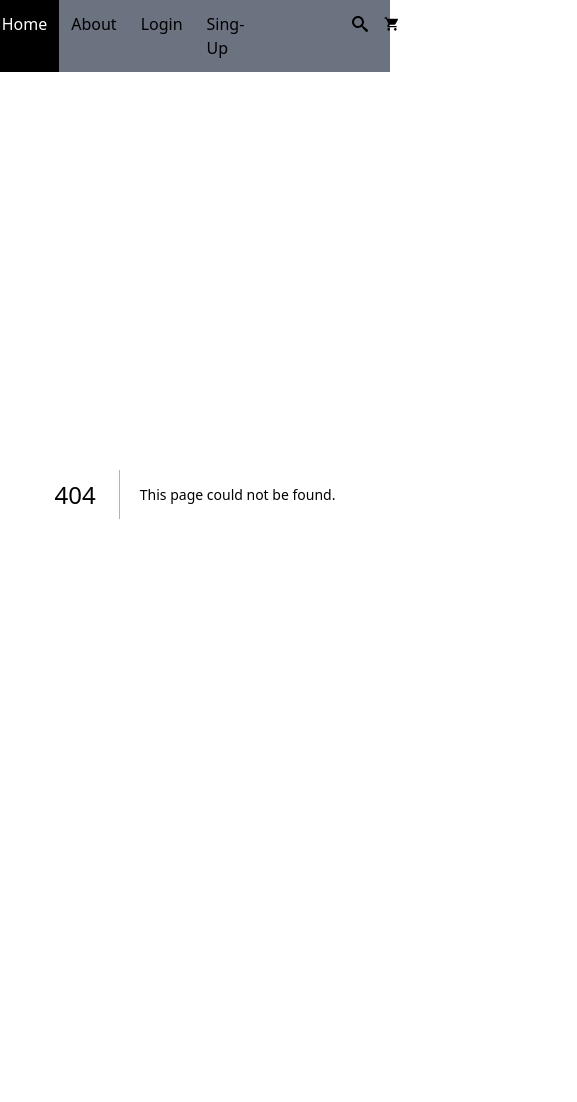
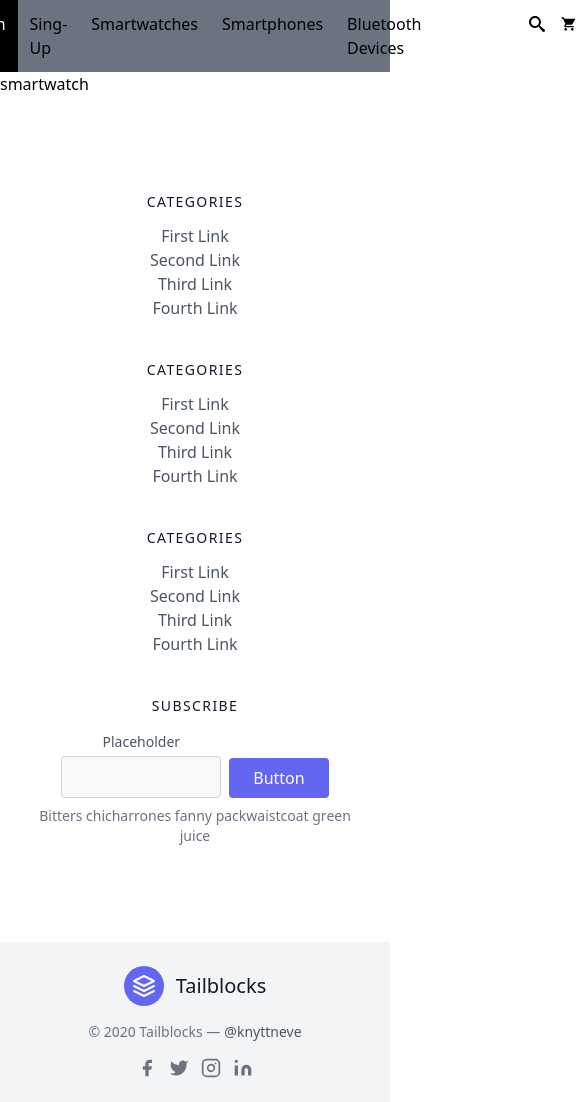
Before and after one commit to sumanmalakar/Project_Exhibition, a Next.js app: page /smartwatch in a window 390 px wide. Before the commit this address had no page. Shown: the whole page, 577 px wide, since content can reach past the window. Before the commit the page ends 916 px from the top, so only its background shows below. Built offline with nearby package versions, Linux system fonts and the light colour scheme.

Commit message:
added footer and mobile watch bluetooth device pages

```diff
--- /dev/null
+++ b/components/footer.jsx
@@ -0,0 +1,114 @@
+import React from 'react'
+
+export default function footer() {
+  return (
+    // <div>footer</div>
+    <footer class="text-gray-600 body-font">
+  <div class="container px-5 py-24 mx-auto">
+    <div class="flex flex-wrap md:text-left text-center order-first">
+      <div class="lg:w-1/4 md:w-1/2 w-full px-4">
+        <h2 class="title-font font-medium text-gray-900 tracking-widest text-sm mb-3">CATEGORIES</h2>
+        <nav class="list-none mb-10">
+          <li>
+            <a class="text-gray-600 hover:text-gray-800">First Link</a>
+          </li>
+          <li>
+            <a class="text-gray-600 hover:text-gray-800">Second Link</a>
+          </li>
+          <li>
+            <a class="text-gray-600 hover:text-gray-800">Third Link</a>
+          </li>
+          <li>
+            <a class="text-gray-600 hover:text-gray-800">Fourth Link</a>
+          </li>
+        </nav>
+      </div>
+      <div class="lg:w-1/4 md:w-1/2 w-full px-4">
+        <h2 class="title-font font-medium text-gray-900 tracking-widest text-sm mb-3">CATEGORIES</h2>
+        <nav class="list-none mb-10">
+          <li>
+            <a class="text-gray-600 hover:text-gray-800">First Link</a>
+          </li>
+          <li>
+            <a class="text-gray-600 hover:text-gray-800">Second Link</a>
+          </li>
+          <li>
+            <a class="text-gray-600 hover:text-gray-800">Third Link</a>
+          </li>
+          <li>
+            <a class="text-gray-600 hover:text-gray-800">Fourth Link</a>
+          </li>
+        </nav>
+      </div>
+      <div class="lg:w-1/4 md:w-1/2 w-full px-4">
+        <h2 class="title-font font-medium text-gray-900 tracking-widest text-sm mb-3">CATEGORIES</h2>
+        <nav class="list-none mb-10">
+          <li>
+            <a class="text-gray-600 hover:text-gray-800">First Link</a>
+          </li>
+          <li>
+            <a class="text-gray-600 hover:text-gray-800">Second Link</a>
+          </li>
+          <li>
+            <a class="text-gray-600 hover:text-gray-800">Third Link</a>
+          </li>
+          <li>
+            <a class="text-gray-600 hover:text-gray-800">Fourth Link</a>
+          </li>
+        </nav>
+      </div>
+      <div class="lg:w-1/4 md:w-1/2 w-full px-4">
+        <h2 class="title-font font-medium text-gray-900 tracking-widest text-sm mb-3">SUBSCRIBE</h2>
+        <div class="flex xl:flex-nowrap md:flex-nowrap lg:flex-wrap flex-wrap justify-center items-end md:justify-start">
+          <div class="relative w-40 sm:w-auto xl:mr-4 lg:mr-0 sm:mr-4 mr-2">
+            <label for="footer-field" class="leading-7 text-sm text-gray-600">Placeholder</label>
+            <input type="text" id="footer-field" name="footer-field" class="w-full bg-gray-100 bg-opacity-50 rounded border border-gray-300 focus:bg-transparent focus:ring-2 focus:ring-indigo-200 focus:border-indigo-500 text-base outline-none text-gray-700 py-1 px-3 leading-8 transition-colors duration-200 ease-in-out"></input>
+          </div>
+          <button class="lg:mt-2 xl:mt-0 flex-shrink-0 inline-flex text-white bg-indigo-500 border-0 py-2 px-6 focus:outline-none hover:bg-indigo-600 rounded">Button</button>
+        </div>
+        <p class="text-gray-500 text-sm mt-2 md:text-left text-center">Bitters chicharrones fanny pack
+          <br class="lg:block hidden"></br>waistcoat green juice
+        </p>
+      </div>
+    </div>
+  </div>
+  <div class="bg-gray-100">
+    <div class="container px-5 py-6 mx-auto flex items-center sm:flex-row flex-col">
+      <a class="flex title-font font-medium items-center md:justify-start justify-center text-gray-900">
+        <svg xmlns="http://www.w3.org/2000/svg" fill="none" stroke="currentColor" stroke-linecap="round" stroke-linejoin="round" stroke-width="2" class="w-10 h-10 text-white p-2 bg-indigo-500 rounded-full" viewBox="0 0 24 24">
+          <path d="M12 2L2 7l10 5 10-5-10-5zM2 17l10 5 10-5M2 12l10 5 10-5"></path>
+        </svg>
+        <span class="ml-3 text-xl">Tailblocks</span>
+      </a>
+      <p class="text-sm text-gray-500 sm:ml-6 sm:mt-0 mt-4">© 2020 Tailblocks —
+        <a href="https://twitter.com/knyttneve" rel="noopener noreferrer" class="text-gray-600 ml-1" target="_blank">@knyttneve</a>
+      </p>
+      <span class="inline-flex sm:ml-auto sm:mt-0 mt-4 justify-center sm:justify-start">
+        <a class="text-gray-500">
+          <svg fill="currentColor" stroke-linecap="round" stroke-linejoin="round" stroke-width="2" class="w-5 h-5" viewBox="0 0 24 24">
+            <path d="M18 2h-3a5 5 0 00-5 5v3H7v4h3v8h4v-8h3l1-4h-4V7a1 1 0 011-1h3z"></path>
+          </svg>
+        </a>
+        <a class="ml-3 text-gray-500">
+          <svg fill="currentColor" stroke-linecap="round" stroke-linejoin="round" stroke-width="2" class="w-5 h-5" viewBox="0 0 24 24">
+            <path d="M23 3a10.9 10.9 0 01-3.14 1.53 4.48 4.48 0 00-7.86 3v1A10.66 10.66 0 013 4s-4 9 5 13a11.64 11.64 0 01-7 2c9 5 20 0 20-11.5a4.5 4.5 0 00-.08-.83A7.72 7.72 0 0023 3z"></path>
+          </svg>
+        </a>
+        <a class="ml-3 text-gray-500">
+          <svg fill="none" stroke="currentColor" stroke-linecap="round" stroke-linejoin="round" stroke-width="2" class="w-5 h-5" viewBox="0 0 24 24">
+            <rect width="20" height="20" x="2" y="2" rx="5" ry="5"></rect>
+            <path d="M16 11.37A4 4 0 1112.63 8 4 4 0 0116 11.37zm1.5-4.87h.01"></path>
+          </svg>
+        </a>
+        <a class="ml-3 text-gray-500">
+          <svg fill="currentColor" stroke="currentColor" stroke-linecap="round" stroke-linejoin="round" stroke-width="0" class="w-5 h-5" viewBox="0 0 24 24">
+            <path stroke="none" d="M16 8a6 6 0 016 6v7h-4v-7a2 2 0 00-2-2 2 2 0 00-2 2v7h-4v-7a6 6 0 016-6zM2 9h4v12H2z"></path>
+            <circle cx="4" cy="4" r="2" stroke="none"></circle>
+          </svg>
+        </a>
+      </span>
+    </div>
+  </div>
+</footer>
+  )
+}
--- a/components/nav.jsx
+++ b/components/nav.jsx
@@ -23,9 +23,15 @@
         </li>
         <li className='p-3  text-black hover:bg-black hover:text-white hover:cursor-pointer'>Login</li>
         <li className='p-3  text-black hover:bg-black hover:text-white hover:cursor-pointer'>Sing-Up</li>
-        {/* <li className='p-3  text-black hover:bg-black hover:text-white hover:cursor-pointer'>Contact</li>
-        <li className='p-3  text-black hover:bg-black hover:text-white hover:cursor-pointer'>Menu</li>
-        <li className='p-3  text-black hover:bg-black hover:text-white hover:cursor-pointer'>Teams</li> */}
+        <li className='p-3  text-black hover:bg-black hover:text-white hover:cursor-pointer'>
+          <Link  href="/smartwatch">Smartwatches</Link>
+        </li>
+        <li className='p-3  text-black hover:bg-black hover:text-white hover:cursor-pointer'>
+          <Link href="/smartphone">Smartphones</Link>
+        </li>
+        <li className='p-3  text-black hover:bg-black hover:text-white hover:cursor-pointer'>
+          <Link href="/bluetoothdevice">Bluetooth Devices</Link>
+            </li>
       </ul>
       <div className="icon pl-20 pt-4 flex ">
       <Link href="" className='hover:cursor-pointer hover:scale-150 pl-4'><ImSearch/></Link>
--- a/pages/_app.js
+++ b/pages/_app.js
@@ -1,4 +1,5 @@
 import Navbar from '../components/nav.jsx'
+import Footer from '../components/footer.jsx'
 
 import '../styles/globals.css'
 
@@ -6,8 +7,9 @@
   return(
   <>
   <Navbar/>
+  <Component {...pageProps} />
+  <Footer/>
 
-  <Component {...pageProps} />
   </>
   )
 }
--- /dev/null
+++ b/pages/bluetoothdevice.jsx
@@ -0,0 +1,7 @@
+import React from 'react'
+
+export default function bluetoothdevice() {
+  return (
+    <div>bluetoothdevice</div>
+  )
+}
--- /dev/null
+++ b/pages/smartphone.jsx
@@ -0,0 +1,7 @@
+import React from 'react'
+
+export default function smartphone() {
+  return (
+    <div>smartphone</div>
+  )
+}
--- /dev/null
+++ b/pages/smartwatch.jsx
@@ -0,0 +1,7 @@
+import React from 'react'
+
+export default function smartwatch() {
+  return (
+    <div>smartwatch</div>
+  )
+}
```
